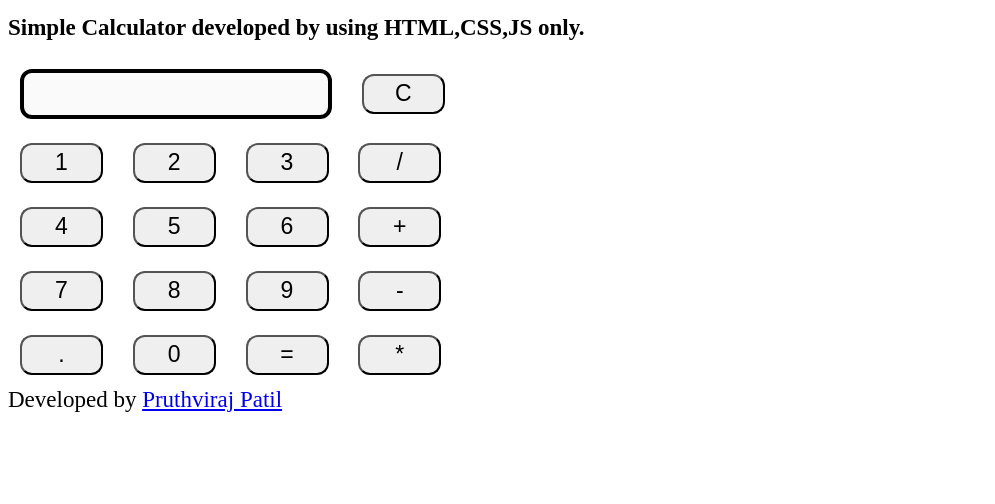
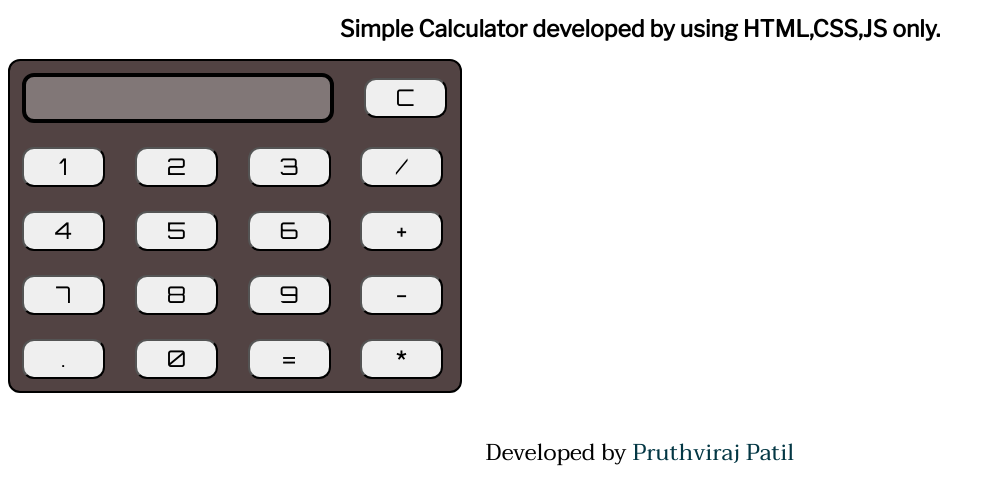
Before and after one commit to pruthvirajp04/Simple-Calculator, a plain HTML site: page index.html in a window 1280 px wide. Shown: the whole page, without its empty margins (0-995 px from the left). Drawn offline with nearby package versions, Linux system fonts and the light colour scheme.

Commit message:
Update indexstyle.css

```diff
--- a/indexstyle.css
+++ b/indexstyle.css
@@ -1,10 +1,26 @@
+@import url('https://fonts.googleapis.com/css2?family=Concert+One&family=Orbitron&family=Oswald:wght@300&family=Quicksand:wght@300;600&family=Roboto+Mono:wght@300&family=Roboto:ital@1&display=swap');
+@import url('https://fonts.googleapis.com/css2?family=Concert+One&family=Libre+Franklin&family=Orbitron&family=Oswald:wght@300&family=Quicksand:wght@300;600&family=Roboto+Mono:wght@300&display=swap');
+@import url('https://fonts.googleapis.com/css2?family=Concert+One&family=Orbitron&family=Oswald:wght@300&family=Quicksand:wght@300;600&family=Roboto+Mono:wght@300&family=Taviraj&display=swap');
 *{
     font-size: 23px;
 }
+.main-head {
+    font-family: 'Libre Franklin', sans-serif;
+    text-align: center;
+}
+.main-head p{
+    font-size: 38px;
+
+}
+.main-calci{
+    display: flex;
+    justify-content: center;
+}
 .main-calculator{
-    /* display: flex; */
-
-    /* border: 2px solid red; */
+    border: 2px solid black;
+    background-color: rgb(82, 67, 67);
+    width: 450px;
+    border-radius: 12px;
 
 }
 .button:hover{
@@ -13,7 +29,13 @@
     color: white;
 
 }
+.display-box{
+    color: wheat;
+    text-align: center;
+    font-family: 'Orbitron', sans-serif;
+}
 .button{
+    font-family: 'Orbitron', sans-serif;
     margin: 12px 12px;
 width: 83px;
 height: 40px;
@@ -26,3 +48,15 @@ border-radius: 12px;
     height: 40px;
     border-radius: 12px;
 }
+.credits{
+    font-family: 'Taviraj', serif;
+    margin-top: 40px;
+    text-align: center;
+}
+.credits a{
+    text-decoration: none;
+    color: rgb(3, 55, 68);
+}
+.credits a:hover{
+    text-decoration: underline;
+}
```
